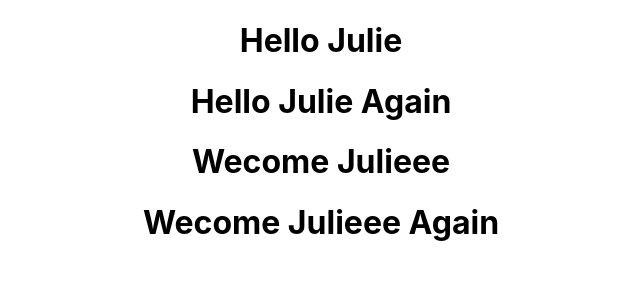
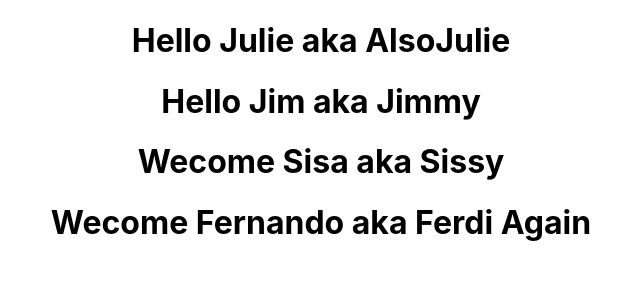
Before and after one commit to julieCodes2/JavaScript2, a React (Create React App) app in the folder react/hello-world/: page / in a window 1280 px wide. Shown: the top 300 px of the page, without its empty margins (319-959 px from the left). Built offline with nearby package versions, Linux system fonts and the light colour scheme.

Commit message:
properties into component

```diff
--- a/react/hello-world/src/App.js
+++ b/react/hello-world/src/App.js
@@ -7,10 +7,10 @@ import { Welcome, Welcome2 } from "./components/welcome";
 function App() {
   return (
     <div className="App">
-      <Greet />
-      <Greet2 />
-      <Welcome />
-      <Welcome2 />
+      <Greet name="Julie" nickname="AlsoJulie"/>
+      <Greet2 name= "Jim" nickname="Jimmy"/>
+      <Welcome name= "Sisa" nickname= "Sissy"/>
+      <Welcome2 name="Fernando" nickname="Ferdi"/>
     </div>
   );
 }
--- a/react/hello-world/src/components/Greet.js
+++ b/react/hello-world/src/components/Greet.js
@@ -1,17 +1,30 @@
 import React from 'react'
 
-function Greet() {
+function Greet(props) {
+    console.log(props);
     return (
         <div>
-            <h1>Hello Julie</h1>
+            <h1>Hello {props.name} aka {props.nickname}</h1>
         </div>
     );
 }
- const Greet2 = () => {
+const Greet2 = ({name, nickname}) => {
     return (
       <div>
-            <h1>Hello Julie Again</h1>
-         </div>
+             <h1>Hello {name} aka {nickname}</h1>
+          </div>
+     );
+  };
+
+  const Greet3 = (props) => {
+    const { name, nickname } = props;
+    return (
+        <div>
+        <h1>
+        Hello {name} aka {nickname}
+        </h1>
+        </div>
     );
- };
-export {Greet, Greet2};
+  };
+export { Greet, Greet2, Greet3 };
+//export default Greet;
--- a/react/hello-world/src/components/welcome.js
+++ b/react/hello-world/src/components/welcome.js
@@ -3,13 +3,19 @@ import { Component } from "react";
 
 class Welcome extends Component {
     render(){
-        return <h1>Wecome Julieee</h1>
+        return (
+        <h1>Wecome {this.props.name} aka {this.props.nickname}</h1>
+        );
     }
 }
 
 class Welcome2 extends Component {
     render(){
-        return <h1>Wecome Julieee Again</h1>
+        const { name, nickname } = this.props;
+        return (
+        <h1
+        >Wecome {name} aka {nickname} Again</h1>
+        );
     }
 }
 export {Welcome, Welcome2};
```
